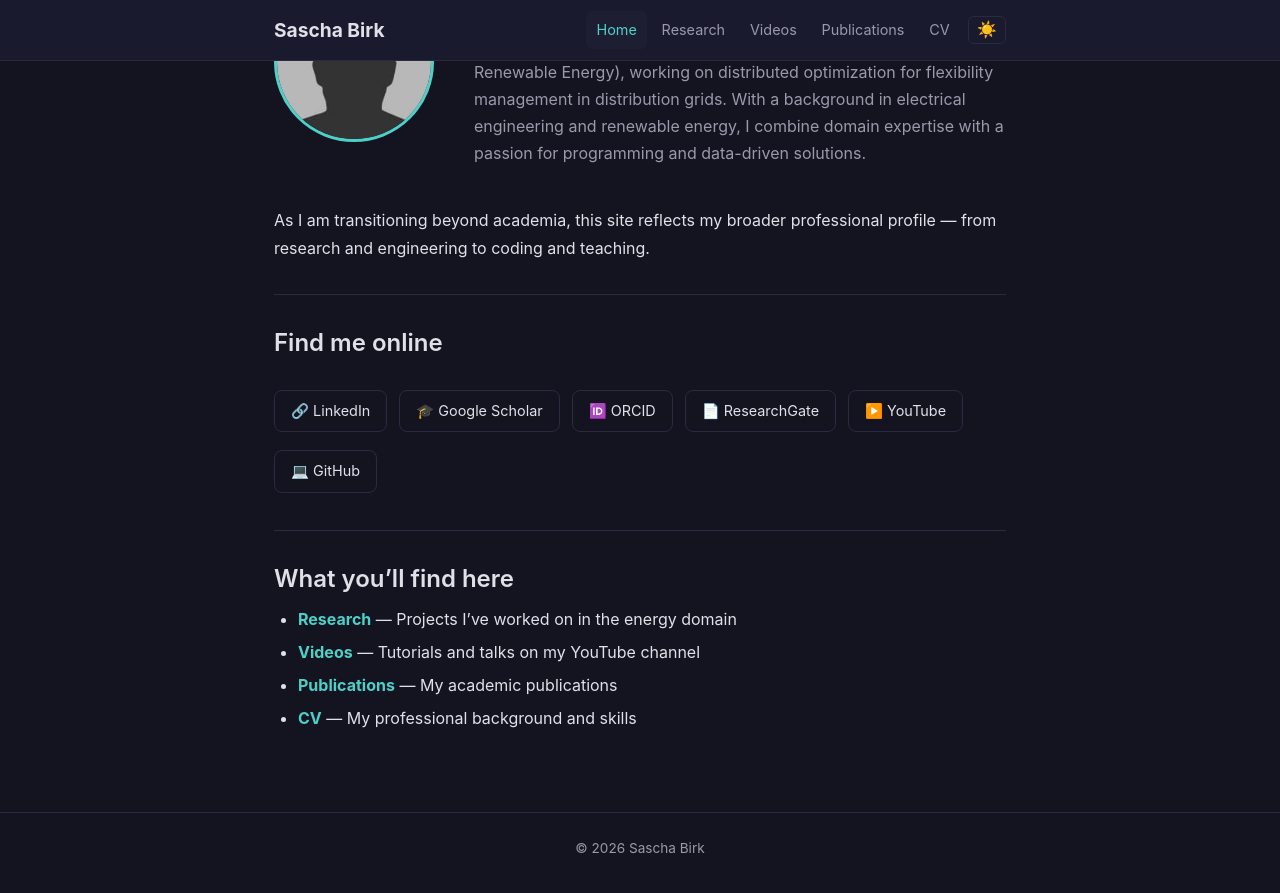
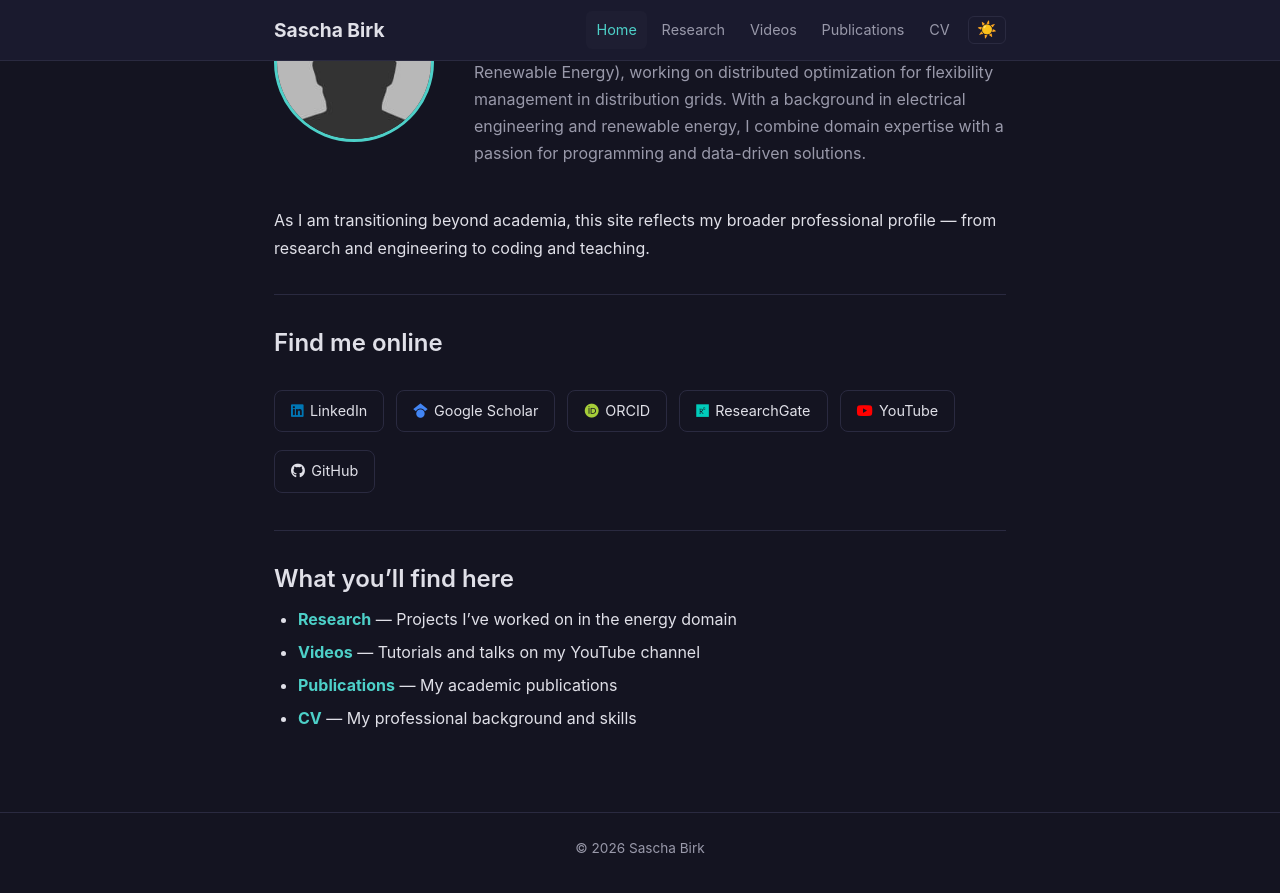
Before and after one commit to Pyosch/Pyosch.github.io, a Jekyll site: the page built from index.md, in a window 1280 px wide and 900 px high, scrolled down 145 px. Shown: the top 893 px of the window. Built offline with Jekyll 4.4.1, drawn with Linux system fonts in a browser that asks for light colours.

Commit message:
Replace emoji social icons with Font Awesome 6 brand icons
Load FA6 from cdnjs CDN. Replace all six emoji with real brand icons
(fa-linkedin, fa-google-scholar, fa-orcid, fa-researchgate, fa-youtube,
fa-github) styled in their official brand colours. GitHub icon adapts to
the active theme.

Co-Authored-By: Claude Sonnet 4.6 <noreply@anthropic.com>

```diff
--- a/_layouts/default.html
+++ b/_layouts/default.html
@@ -6,6 +6,7 @@
   <title>{% if page.title %}{{ page.title }} – {{ site.title }}{% else %}{{ site.title }}{% endif %}</title>
   <meta name="description" content="{{ site.description }}">
   <link rel="stylesheet" href="{{ '/assets/css/style.css' | relative_url }}">
+  <link rel="stylesheet" href="https://cdnjs.cloudflare.com/ajax/libs/font-awesome/6.5.1/css/all.min.css" crossorigin="anonymous" referrerpolicy="no-referrer">
   <link rel="icon" type="image/x-icon" href="{{ '/assets/images/favicon.ico' | relative_url }}">
   <link rel="icon" type="image/png" sizes="32x32" href="{{ '/assets/images/favicon-32x32.png' | relative_url }}">
   <link rel="apple-touch-icon" href="{{ '/assets/images/apple-touch-icon.png' | relative_url }}">
--- a/assets/css/style.css
+++ b/assets/css/style.css
@@ -291,6 +291,18 @@ article h1 {
   color: var(--accent);
 }
 
+/* Brand icon colours — stay true to brand regardless of theme */
+.social-links .fa-linkedin        { color: #0077B5; }
+.social-links .fa-google-scholar  { color: #4285F4; }
+.social-links .fa-orcid           { color: #A6CE39; }
+.social-links .fa-researchgate    { color: #00CCBB; }
+.social-links .fa-youtube         { color: #FF0000; }
+.social-links .fa-github          { color: var(--text); } /* adapts to theme */
+
+.social-links a:hover i {
+  filter: brightness(1.15);
+}
+
 /* ===== Project Cards ===== */
 .project-card {
   background: var(--bg-surface);
--- a/index.md
+++ b/index.md
@@ -18,12 +18,12 @@ As I am transitioning beyond academia, this site reflects my broader professiona
 ## Find me online
 
 <ul class="social-links">
-  <li><a href="https://www.linkedin.com/in/sascha-birk-80998a97/">🔗 LinkedIn</a></li>
-  <li><a href="https://scholar.google.com/citations?user=X989jk8AAAAJ&hl=de&oi=ao">🎓 Google Scholar</a></li>
-  <li><a href="https://orcid.org/0000-0002-1340-9441">🆔 ORCID</a></li>
-  <li><a href="https://www.researchgate.net/profile/Sascha-Birk">📄 ResearchGate</a></li>
-  <li><a href="https://www.youtube.com/@sbirk">▶️ YouTube</a></li>
-  <li><a href="https://github.com/Pyosch">💻 GitHub</a></li>
+  <li><a href="https://www.linkedin.com/in/sascha-birk-80998a97/"><i class="fa-brands fa-linkedin"></i> LinkedIn</a></li>
+  <li><a href="https://scholar.google.com/citations?user=X989jk8AAAAJ&hl=de&oi=ao"><i class="fa-brands fa-google-scholar"></i> Google Scholar</a></li>
+  <li><a href="https://orcid.org/0000-0002-1340-9441"><i class="fa-brands fa-orcid"></i> ORCID</a></li>
+  <li><a href="https://www.researchgate.net/profile/Sascha-Birk"><i class="fa-brands fa-researchgate"></i> ResearchGate</a></li>
+  <li><a href="https://www.youtube.com/@sbirk"><i class="fa-brands fa-youtube"></i> YouTube</a></li>
+  <li><a href="https://github.com/Pyosch"><i class="fa-brands fa-github"></i> GitHub</a></li>
 </ul>
 
 ---
```
